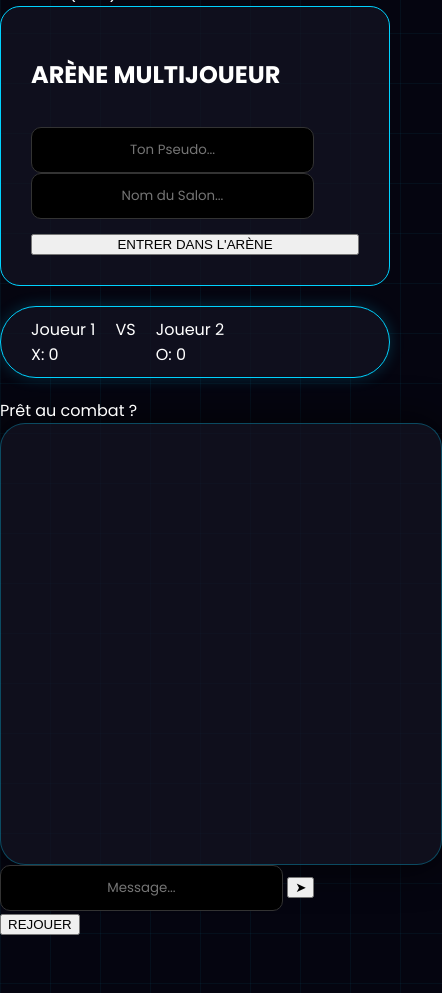
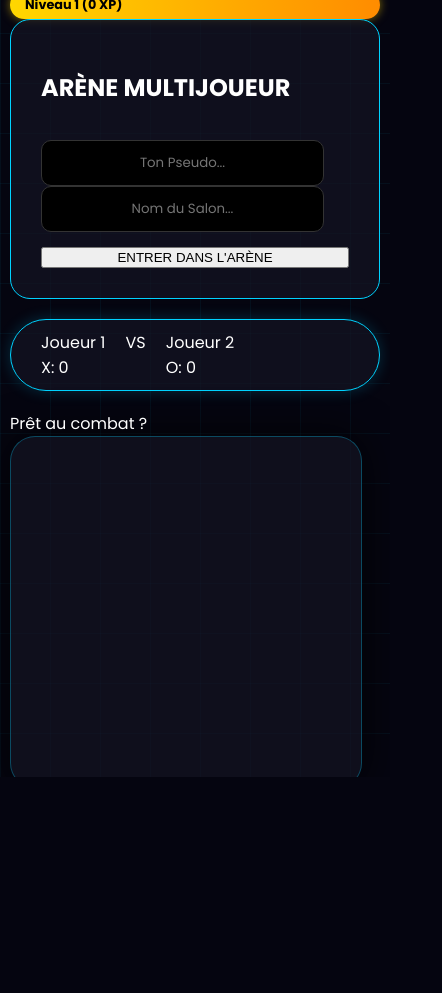
Before and after one commit to ANYplays77/capture-grid-game, a website: page index.html in a window 390 px wide. Shown: the part 67-1060 px from the top of the page, 442 px wide, since content can reach past the window. After the commit the page ends 844 px from the top, so only its background shows below. Drawn offline with nearby package versions, Linux system fonts and the light colour scheme.

Commit message:
Update style.css

```diff
--- a/style.css
+++ b/style.css
@@ -89,3 +89,37 @@ input {
     .game-area { order: 1; }
     h1 { font-size: 2rem; }
 }
+/* ... (Garder les variables précédentes) ... */
+
+.app-layout { display: flex; width: 100vw; height: 100vh; overflow: hidden; }
+
+/* PUBS LATÉRALES (PC) */
+.ad-sidebar {
+    width: 200px; height: 100%;
+    background: rgba(0, 0, 0, 0.8);
+    display: flex; align-items: center; justify-content: center;
+}
+
+/* PUB MOBILE (BAS) */
+.ad-mobile-bottom {
+    display: none; /* Caché par défaut */
+    width: 320px; height: 50px;
+    margin-top: 15px; background: rgba(0,0,0,0.5);
+}
+
+/* NIVEAUX / XP */
+.rank-badge {
+    background: linear-gradient(90deg, #ffd700, #ff8c00);
+    color: black; padding: 5px 15px; border-radius: 20px;
+    font-size: 0.8rem; font-weight: 900; margin-top: 5px;
+    box-shadow: 0 0 10px rgba(255, 215, 0, 0.5);
+}
+
+/* RESPONSIVE MOBILE */
+@media (max-width: 1000px) {
+    .ad-sidebar { display: none; } /* On enlève les pubs de côté */
+    .ad-mobile-bottom { display: block; } /* On affiche la pub en bas */
+    .game-container { padding: 10px; }
+    h1 { font-size: 1.8rem; }
+    #grid { max-width: 300px; }
+}
```
